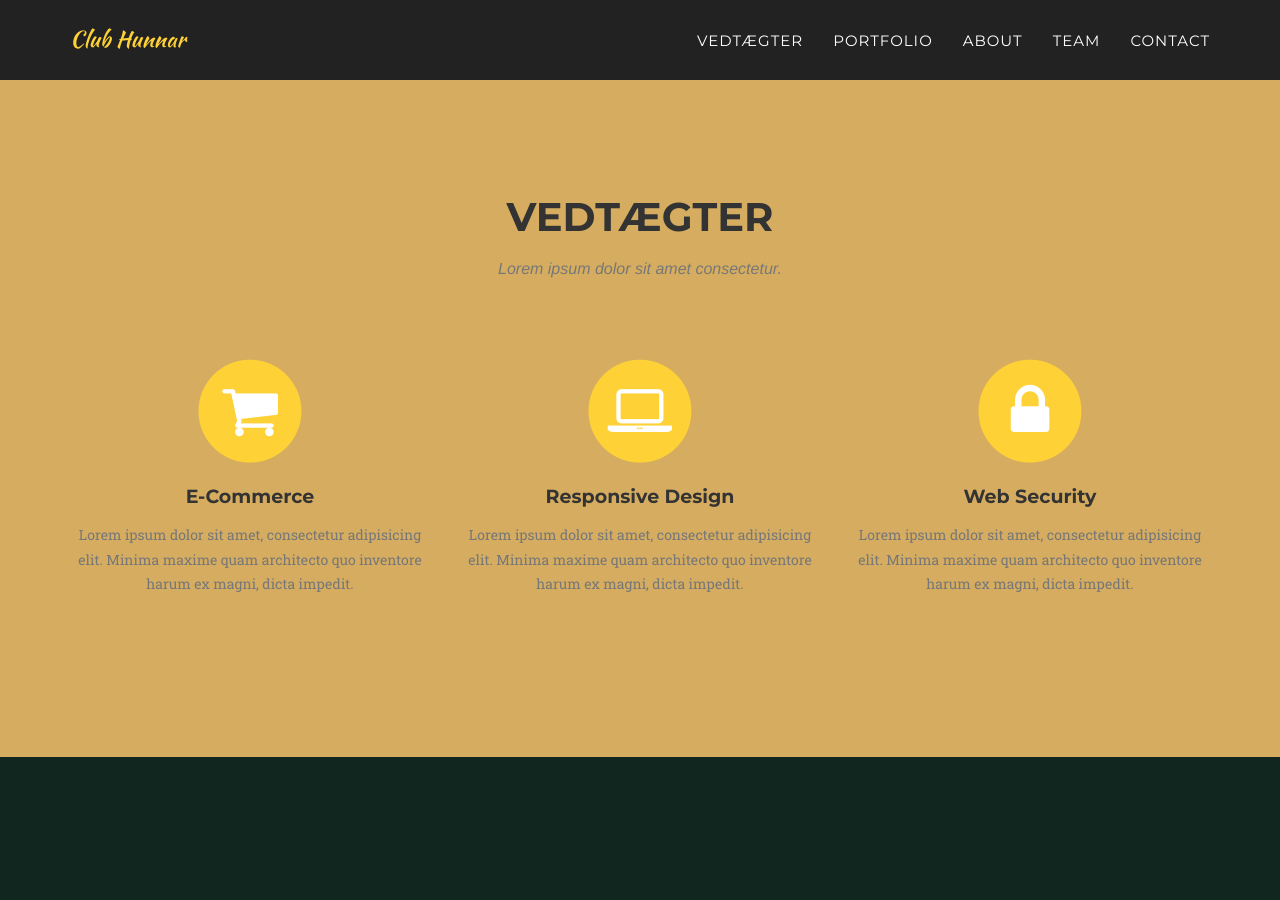
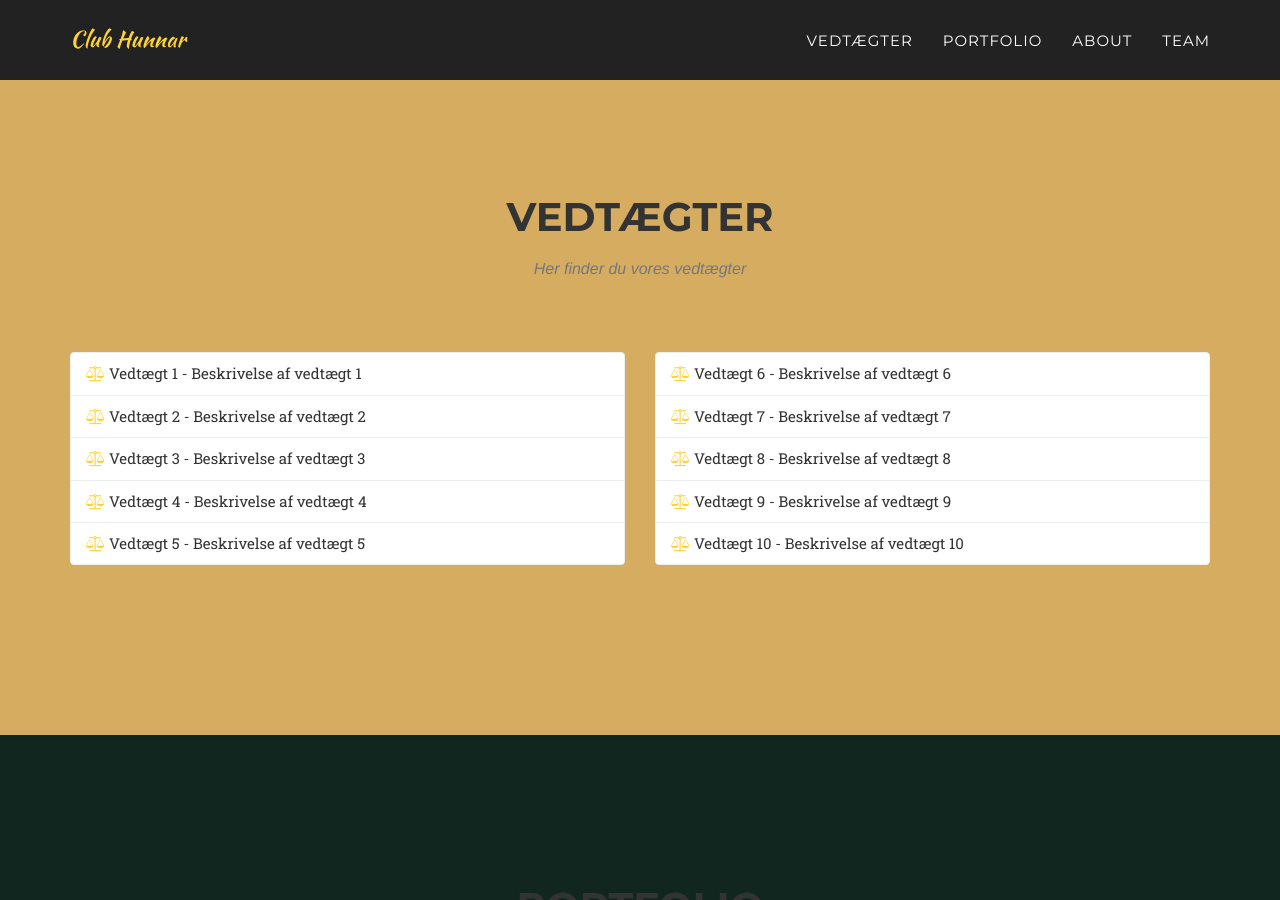
Before and after one commit to Seb199510/hunnar, a Jekyll site: the page built from index.html, in a window 1280 px wide and 900 px high, scrolled down 788 px. Built offline with Jekyll 4.4.1, drawn with Linux system fonts in a browser that asks for light colours; some web fonts are replaced.

Commit message:
Vedtægter changes

```diff
--- a/_includes/Vedtaegter.html
+++ b/_includes/Vedtaegter.html
@@ -37,3 +37,58 @@
             </div>
         </div>
     </section>
+-->
+    <section id="Vedtægter" class="bg-darkest-gray py-5">
+        <div class="container">
+            <div class="row">
+                <div class="col-lg-12 text-center">
+                    <h2 class="section-heading text-white">Vedtægter</h2>
+                    <h3 class="section-subheading text-muted">Her finder du vores vedtægter</h3>
+                </div>
+            </div>
+
+            <div class="row">
+                <!-- Første kolonne -->
+                <div class="col-md-6">
+                    <ul class="list-group list-group-flush">
+                        <li class="list-group-item bg-dark text-white">
+                            <i class="fa fa-balance-scale text-primary"></i> Vedtægt 1 - Beskrivelse af vedtægt 1
+                        </li>
+                        <li class="list-group-item bg-dark text-white">
+                            <i class="fa fa-balance-scale text-primary"></i> Vedtægt 2 - Beskrivelse af vedtægt 2
+                        </li>
+                        <li class="list-group-item bg-dark text-white">
+                            <i class="fa fa-balance-scale text-primary"></i> Vedtægt 3 - Beskrivelse af vedtægt 3
+                        </li>
+                        <li class="list-group-item bg-dark text-white">
+                            <i class="fa fa-balance-scale text-primary"></i> Vedtægt 4 - Beskrivelse af vedtægt 4
+                        </li>
+                        <li class="list-group-item bg-dark text-white">
+                            <i class="fa fa-balance-scale text-primary"></i> Vedtægt 5 - Beskrivelse af vedtægt 5
+                        </li>
+                    </ul>
+                </div>
+
+                <!-- Anden kolonne -->
+                <div class="col-md-6">
+                    <ul class="list-group list-group-flush">
+                        <li class="list-group-item bg-dark text-white">
+                            <i class="fa fa-balance-scale text-primary"></i> Vedtægt 6 - Beskrivelse af vedtægt 6
+                        </li>
+                        <li class="list-group-item bg-dark text-white">
+                            <i class="fa fa-balance-scale text-primary"></i> Vedtægt 7 - Beskrivelse af vedtægt 7
+                        </li>
+                        <li class="list-group-item bg-dark text-white">
+                            <i class="fa fa-balance-scale text-primary"></i> Vedtægt 8 - Beskrivelse af vedtægt 8
+                        </li>
+                        <li class="list-group-item bg-dark text-white">
+                            <i class="fa fa-balance-scale text-primary"></i> Vedtægt 9 - Beskrivelse af vedtægt 9
+                        </li>
+                        <li class="list-group-item bg-dark text-white">
+                            <i class="fa fa-balance-scale text-primary"></i> Vedtægt 10 - Beskrivelse af vedtægt 10
+                        </li>
+                    </ul>
+                </div>
+            </div>
+        </div>
+    </section>
--- a/_includes/header.html
+++ b/_includes/header.html
@@ -30,9 +30,6 @@
                     <li>
                         <a class="page-scroll" href="#team">Team</a>
                     </li>
-                    <li>
-                        <a class="page-scroll" href="#contact">Contact</a>
-                    </li>
                 </ul>
             </div>
             <!-- /.navbar-collapse -->
```
Also changed, not shown: other parts of _includes/Vedtaegter.html (+1 -1 lines).
